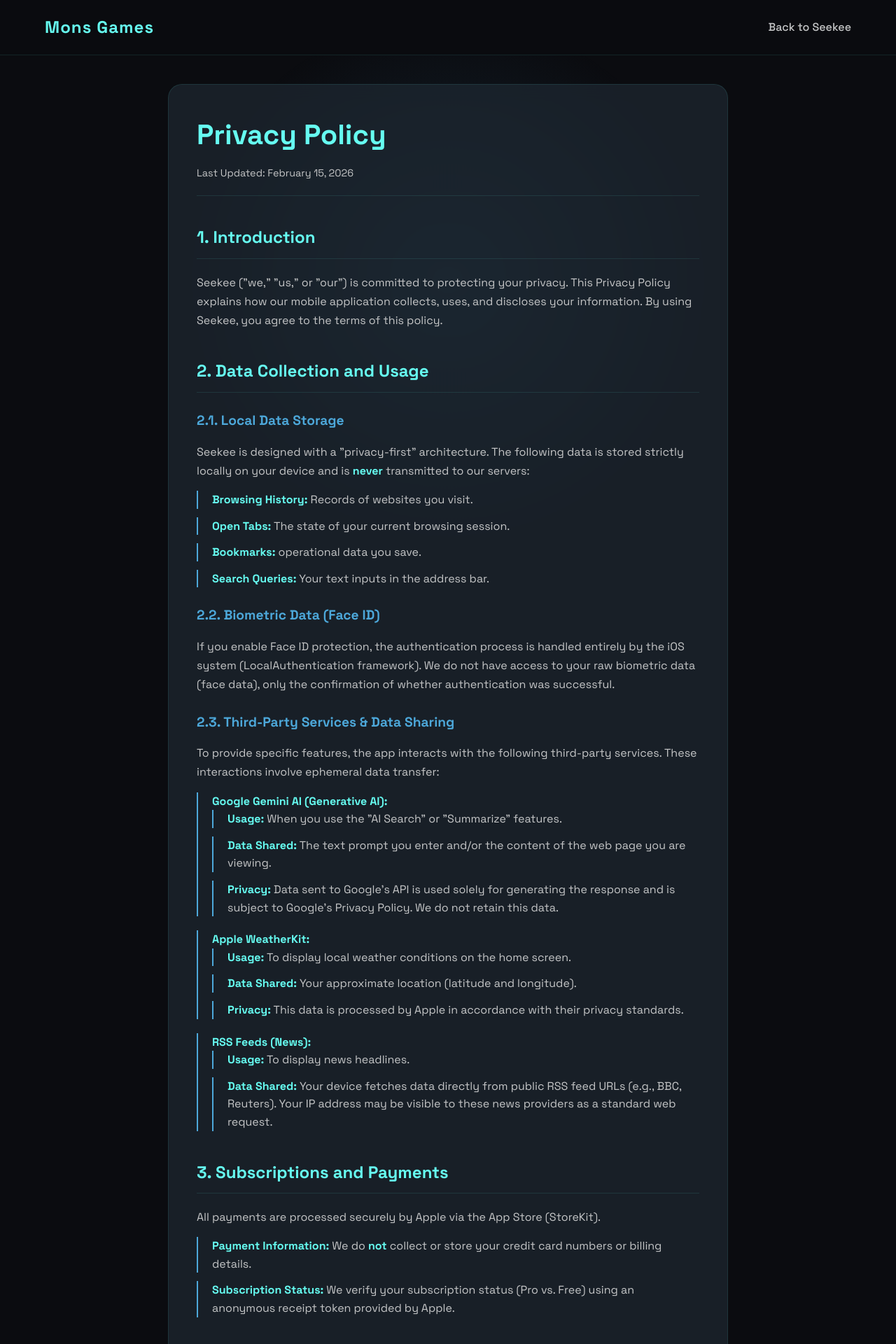
After one commit to Monsdevo/monsgames, a PHP site: page /infoseek/privacypolicy.html in a window 1280 px wide. The commit adds this page. Shown: the top 1920 px of the page at 70% size. Run offline with PHP 8.4, Linux system fonts and the light colour scheme.

Commit message:
Add Infoseek app (Landing page, Privacy Policy, Styles)

```diff
--- /dev/null
+++ b/infoseek/privacypolicy.html
@@ -0,0 +1,191 @@
+<!DOCTYPE html>
+<html lang="en">
+
+<head>
+    <meta charset="UTF-8">
+    <meta name="viewport" content="width=device-width, initial-scale=1.0">
+    <title>Privacy Policy - Seekee | Mons Games</title>
+    <link rel="stylesheet" href="style.css">
+    <link href="https://fonts.googleapis.com/css2?family=Space+Grotesk:wght@300;400;500;600;700&display=swap"
+        rel="stylesheet">
+    <style>
+        .privacy-content {
+            max-width: 800px;
+            margin: 120px auto 60px;
+            padding: 40px;
+            background: var(--glass-bg);
+            border: 1px solid var(--glass-border);
+            border-radius: 20px;
+            backdrop-filter: blur(12px);
+        }
+
+        .privacy-content h1 {
+            color: var(--text-highlight);
+            margin-bottom: 10px;
+            font-size: 2.5rem;
+        }
+
+        .last-updated {
+            color: var(--accent-blue);
+            margin-bottom: 40px;
+            font-size: 0.9rem;
+            border-bottom: 1px solid var(--glass-border);
+            padding-bottom: 20px;
+        }
+
+        .privacy-content h2 {
+            color: var(--text-highlight);
+            margin-top: 40px;
+            margin-bottom: 20px;
+            font-size: 1.5rem;
+            border-bottom: 1px solid var(--glass-border);
+            padding-bottom: 10px;
+        }
+
+        .privacy-content h3 {
+            color: var(--accent-blue);
+            margin-top: 25px;
+            margin-bottom: 15px;
+            font-size: 1.2rem;
+        }
+
+        .privacy-content p {
+            margin-bottom: 15px;
+            line-height: 1.7;
+            color: var(--text-main);
+        }
+
+        .privacy-content ul {
+            list-style-type: none;
+            padding-left: 0;
+            margin-bottom: 20px;
+        }
+
+        .privacy-content li {
+            margin-bottom: 12px;
+            padding-left: 20px;
+            border-left: 2px solid var(--accent-blue);
+            line-height: 1.6;
+        }
+
+        .privacy-content strong {
+            color: var(--text-highlight);
+        }
+    </style>
+</head>
+
+<body>
+    <div class="background-glow"></div>
+
+    <nav class="navbar glassy">
+        <div class="container nav-flex">
+            <div class="logo"><a href="../index.html">Mons Games</a></div>
+            <div class="nav-links">
+                <a href="index.html">Back to Seekee</a>
+            </div>
+        </div>
+    </nav>
+
+    <div class="container">
+        <div class="privacy-content">
+            <h1>Privacy Policy</h1>
+            <p class="last-updated">Last Updated: February 15, 2026</p>
+
+            <h2>1. Introduction</h2>
+            <p>Seekee ("we," "us," or "our") is committed to protecting your privacy. This Privacy Policy explains how
+                our mobile application collects, uses, and discloses your information. By using Seekee, you agree to the
+                terms of this policy.</p>
+
+            <h2>2. Data Collection and Usage</h2>
+
+            <h3>2.1. Local Data Storage</h3>
+            <p>Seekee is designed with a "privacy-first" architecture. The following data is stored strictly locally on
+                your device and is <strong>never</strong> transmitted to our servers:</p>
+            <ul>
+                <li><strong>Browsing History:</strong> Records of websites you visit.</li>
+                <li><strong>Open Tabs:</strong> The state of your current browsing session.</li>
+                <li><strong>Bookmarks:</strong> operational data you save.</li>
+                <li><strong>Search Queries:</strong> Your text inputs in the address bar.</li>
+            </ul>
+
+            <h3>2.2. Biometric Data (Face ID)</h3>
+            <p>If you enable Face ID protection, the authentication process is handled entirely by the iOS system
+                (LocalAuthentication framework). We do not have access to your raw biometric data (face data), only the
+                confirmation of whether authentication was successful.</p>
+
+            <h3>2.3. Third-Party Services & Data Sharing</h3>
+            <p>To provide specific features, the app interacts with the following third-party services. These
+                interactions involve ephemeral data transfer:</p>
+            <ul>
+                <li><strong>Google Gemini AI (Generative AI):</strong>
+                    <ul>
+                        <li><strong>Usage:</strong> When you use the "AI Search" or "Summarize" features.</li>
+                        <li><strong>Data Shared:</strong> The text prompt you enter and/or the content of the web page
+                            you are viewing.</li>
+                        <li><strong>Privacy:</strong> Data sent to Google's API is used solely for generating the
+                            response and is subject to Google's Privacy Policy. We do not retain this data.</li>
+                    </ul>
+                </li>
+                <li><strong>Apple WeatherKit:</strong>
+                    <ul>
+                        <li><strong>Usage:</strong> To display local weather conditions on the home screen.</li>
+                        <li><strong>Data Shared:</strong> Your approximate location (latitude and longitude).</li>
+                        <li><strong>Privacy:</strong> This data is processed by Apple in accordance with their privacy
+                            standards.</li>
+                    </ul>
+                </li>
+                <li><strong>RSS Feeds (News):</strong>
+                    <ul>
+                        <li><strong>Usage:</strong> To display news headlines.</li>
+                        <li><strong>Data Shared:</strong> Your device fetches data directly from public RSS feed URLs
+                            (e.g., BBC, Reuters). Your IP address may be visible to these news providers as a standard
+                            web request.</li>
+                    </ul>
+                </li>
+            </ul>
+
+            <h2>3. Subscriptions and Payments</h2>
+            <p>All payments are processed securely by Apple via the App Store (StoreKit).</p>
+            <ul>
+                <li><strong>Payment Information:</strong> We do <strong>not</strong> collect or store your credit card
+                    numbers or billing details.</li>
+                <li><strong>Subscription Status:</strong> We verify your subscription status (Pro vs. Free) using an
+                    anonymous receipt token provided by Apple.</li>
+            </ul>
+
+            <h2>4. Permissions</h2>
+            <p>The app may request the following permissions only when necessary:</p>
+            <ul>
+                <li><strong>Camera:</strong> To scan QR codes or capture images for web uploads.</li>
+                <li><strong>Photo Library:</strong> To save downloaded images/videos or scanned documents.</li>
+                <li><strong>Microphone:</strong> For voice search functionality.</li>
+                <li><strong>Face ID:</strong> To lock/unlock the application.</li>
+            </ul>
+
+            <h2>5. Children’s Privacy</h2>
+            <p>Seekee is rated <strong>17+</strong> on the App Store due to its ability to access the unrestricted
+                internet. We do not knowingly collect personal information from children under the age of 13.</p>
+
+            <h2>6. Changes to This Policy</h2>
+            <p>We may update this Privacy Policy from time to time. The app will indicate the effective date of the
+                latest policy. Continued use of the app implies acceptance of the updated terms.</p>
+
+            <h2>7. Contact Us</h2>
+            <p>If you have any questions or concerns regarding this Privacy Policy, please contact us at:</p>
+            <ul>
+                <li><strong>Email:</strong> <a href="mailto:monsgemas@gmail.com"
+                        style="color: var(--accent-blue);">monsgemas@gmail.com</a></li>
+                <li><strong>Website:</strong> <a href="../index.html"
+                        style="color: var(--accent-blue);">www.monsgames.net</a></li>
+            </ul>
+        </div>
+    </div>
+
+    <footer>
+        <div class="container">
+            <p>&copy; 2026 Mons Games. All rights reserved. <a href="index.html">Back to Seekee</a></p>
+        </div>
+    </footer>
+</body>
+
+</html>
--- /dev/null
+++ b/infoseek/style.css
@@ -0,0 +1,293 @@
+:root {
+    --accent-blue: #4DA8DA;
+    --accent-glow: #007EA7;
+    --dark-bg: #0b0c10;
+    --secondary-bg: #1f2833;
+    --text-main: #c5c6c7;
+    --text-highlight: #66fcf1;
+    --glass-bg: rgba(31, 40, 51, 0.7);
+    --glass-border: rgba(102, 252, 241, 0.1);
+    --font-main: 'Space Grotesk', sans-serif;
+}
+
+* {
+    margin: 0;
+    padding: 0;
+    box-sizing: border-box;
+}
+
+body {
+    background-color: var(--dark-bg);
+    color: var(--text-main);
+    font-family: var(--font-main);
+    overflow-x: hidden;
+    line-height: 1.6;
+}
+
+a {
+    text-decoration: none;
+    color: inherit;
+    transition: 0.3s;
+}
+
+.container {
+    max-width: 1200px;
+    margin: 0 auto;
+    padding: 0 24px;
+}
+
+/* Background Effects */
+.background-glow {
+    position: fixed;
+    top: 50%;
+    left: 50%;
+    transform: translate(-50%, -50%);
+    width: 60vw;
+    height: 60vw;
+    background: radial-gradient(circle, rgba(77, 168, 218, 0.15) 0%, rgba(11, 12, 16, 0) 70%);
+    z-index: -1;
+    pointer-events: none;
+}
+
+/* Navbar */
+.navbar {
+    position: fixed;
+    top: 0;
+    width: 100%;
+    z-index: 100;
+    padding: 20px 0;
+    background: rgba(11, 12, 16, 0.8);
+    backdrop-filter: blur(12px);
+    border-bottom: 1px solid var(--glass-border);
+}
+
+.nav-flex {
+    display: flex;
+    justify-content: space-between;
+    align-items: center;
+}
+
+.logo a {
+    font-weight: 700;
+    font-size: 1.5rem;
+    color: var(--text-highlight);
+    letter-spacing: 1px;
+}
+
+.nav-links a {
+    margin-left: 30px;
+    font-weight: 500;
+    color: var(--text-main);
+}
+
+.nav-links a:hover {
+    color: var(--text-highlight);
+}
+
+.cta-button {
+    background: rgba(77, 168, 218, 0.1);
+    border: 1px solid var(--accent-blue);
+    padding: 8px 24px;
+    border-radius: 4px;
+    color: var(--accent-blue) !important;
+    text-transform: uppercase;
+    font-size: 0.9rem;
+    letter-spacing: 1px;
+}
+
+.cta-button:hover {
+    background: var(--accent-blue);
+    color: var(--dark-bg) !important;
+    box-shadow: 0 0 15px var(--accent-glow);
+}
+
+/* Hero */
+.hero {
+    height: 100vh;
+    display: flex;
+    align-items: center;
+    justify-content: center;
+    text-align: center;
+    position: relative;
+}
+
+.hero h1 {
+    font-size: 5rem;
+    font-weight: 700;
+    color: var(--text-highlight);
+    margin-bottom: 10px;
+    letter-spacing: -2px;
+}
+
+.tagline {
+    font-size: 2rem;
+    color: var(--accent-blue);
+    margin-bottom: 20px;
+    font-weight: 300;
+}
+
+.description {
+    font-size: 1.2rem;
+    max-width: 600px;
+    margin: 0 auto 40px;
+    opacity: 0.8;
+}
+
+.app-store-btn {
+    display: inline-block;
+    background: var(--text-highlight);
+    color: var(--dark-bg);
+    padding: 16px 40px;
+    border-radius: 50px;
+    font-weight: 700;
+    font-size: 1.1rem;
+    transition: 0.3s;
+}
+
+.app-store-btn:hover {
+    transform: scale(1.05);
+    box-shadow: 0 0 30px rgba(102, 252, 241, 0.4);
+}
+
+/* Features */
+.features {
+    padding: 100px 0;
+}
+
+.features-grid {
+    display: grid;
+    grid-template-columns: repeat(auto-fit, minmax(300px, 1fr));
+    gap: 30px;
+}
+
+.glassy-card {
+    background: var(--glass-bg);
+    border: 1px solid var(--glass-border);
+    padding: 40px;
+    border-radius: 20px;
+    backdrop-filter: blur(10px);
+    transition: 0.3s;
+}
+
+.glassy-card:hover {
+    transform: translateY(-5px);
+    border-color: var(--accent-blue);
+    box-shadow: 0 10px 30px rgba(77, 168, 218, 0.1);
+}
+
+.glassy-card i {
+    font-size: 2.5rem;
+    color: var(--accent-blue);
+    margin-bottom: 20px;
+}
+
+.glassy-card h3 {
+    font-size: 1.5rem;
+    color: var(--text-highlight);
+    margin-bottom: 15px;
+}
+
+/* Privacy Highlight */
+.privacy-highlight {
+    padding: 60px 0;
+}
+
+.privacy-card {
+    text-align: center;
+    padding: 60px;
+}
+
+.privacy-card h2 {
+    font-size: 2.5rem;
+    color: var(--text-highlight);
+    margin-bottom: 20px;
+}
+
+.privacy-stats {
+    display: flex;
+    justify-content: center;
+    gap: 60px;
+    margin: 40px 0;
+}
+
+.stat {
+    display: flex;
+    flex-direction: column;
+    align-items: center;
+    gap: 10px;
+}
+
+.stat-icon {
+    font-size: 2rem;
+    color: var(--accent-blue);
+}
+
+.text-link {
+    color: var(--accent-blue);
+    font-weight: 600;
+    display: inline-flex;
+    align-items: center;
+    gap: 8px;
+}
+
+.text-link:hover {
+    color: var(--text-highlight);
+}
+
+/* Footer */
+footer {
+    padding: 60px 0;
+    text-align: center;
+    font-size: 0.9rem;
+    border-top: 1px solid var(--glass-border);
+    margin-top: 60px;
+    color: var(--text-main);
+}
+
+/* Animations */
+.fade-in {
+    animation: fadeIn 1s ease-out forwards;
+    opacity: 0;
+}
+
+.fade-in-delay {
+    animation: fadeIn 1s ease-out 0.3s forwards;
+    opacity: 0;
+}
+
+.fade-in-delay-2 {
+    animation: fadeIn 1s ease-out 0.6s forwards;
+    opacity: 0;
+}
+
+.fade-in-delay-3 {
+    animation: fadeIn 1s ease-out 0.9s forwards;
+    opacity: 0;
+}
+
+@keyframes fadeIn {
+    to {
+        opacity: 1;
+        transform: translateY(0);
+    }
+
+    from {
+        opacity: 0;
+        transform: translateY(20px);
+    }
+}
+
+@media (max-width: 768px) {
+    .nav-links {
+        display: none;
+    }
+
+    .hero h1 {
+        font-size: 3.5rem;
+    }
+
+    .privacy-stats {
+        flex-direction: column;
+        gap: 30px;
+    }
+}
```
Also changed, not shown: index.html (+10 -0 lines), infoseek/index.html (added, +98 -0 lines), styles.css (+40 -1 lines), 1 other file.
